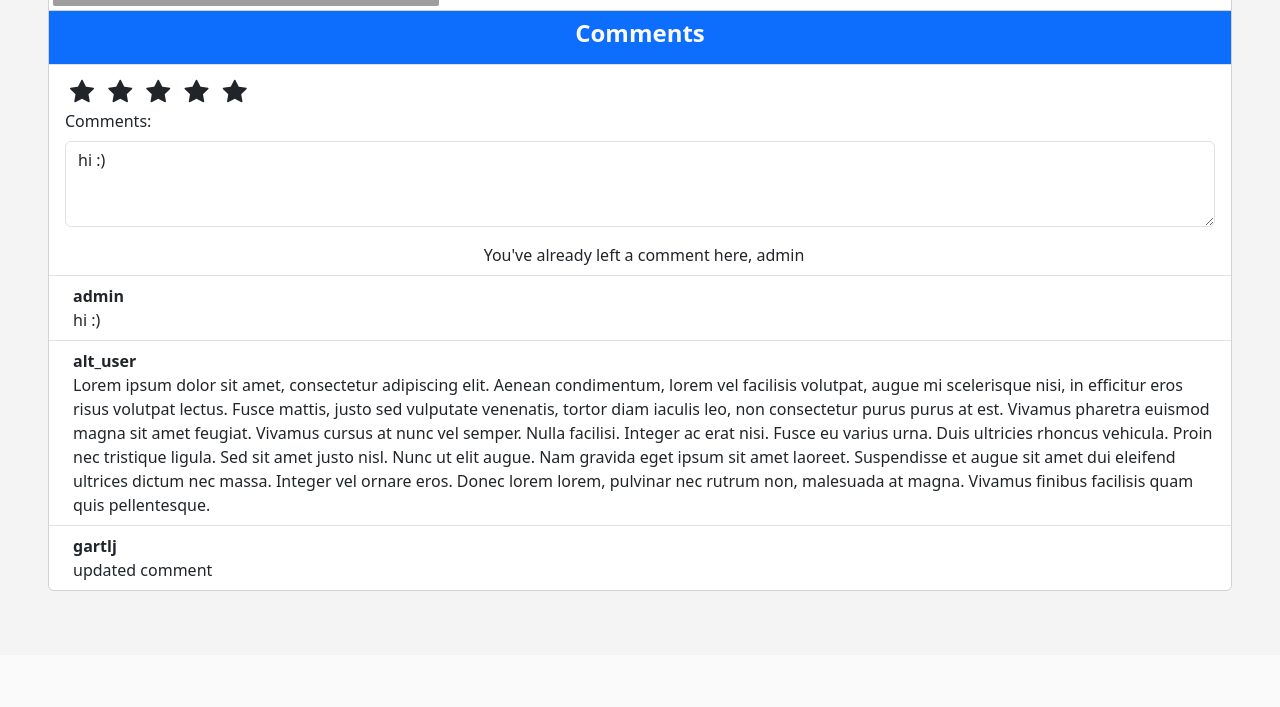
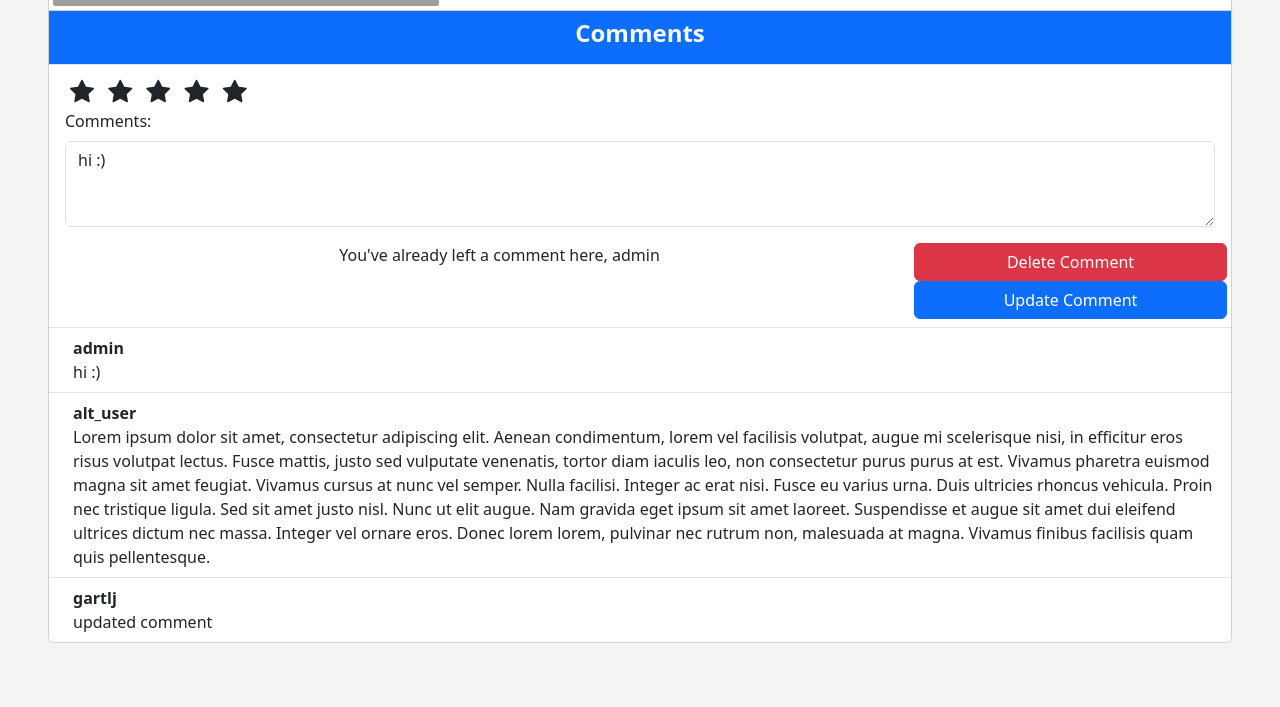
Before and after one commit to asemfi/CS416FinalProject, a Django app: page /ticketmaster/event/view/1234 in a window 1280 px wide. Shown: the part 542-1249 px from the top of the page. Before the commit the page ends 1133 px from the top, so only its background shows below. Run offline with Django 4.2, Linux system fonts and the light colour scheme; a user stored in the database is signed in; data comes from the database, SQL or seed files in the repository; both versions use the stored data as it was after the commit; grey boxes are pictures that could not be loaded.

Commit message:
comments can be updated!!! Jocelyn

```diff
--- a/templates/eventview.html
+++ b/templates/eventview.html
@@ -69,11 +69,12 @@
                 <li class="star" id="star5"><i class="bi bi-star"></i></li>
               </ul>
               <!-- Hidden input field to store the users rating -->
-              <input type="hidden" name="rating" id="rating-input" value="">
+              <input type="hidden" name="starRating" id="rating-input" value="">
               <div class="mb-3">
                 <label for="comment-input" class="form-label">Comments:</label>
-                <textarea class="form-control" id="comment-input" name="comments" rows="3"></textarea>
+                <textarea class="form-control" id="comment-input" name="comment" rows="3"></textarea>
               </div>
+              <div class="row d-flex float-end" id="button-holder"></div>
             </form>
             <!-- check if user has already left a comment -->
             <!--    if yes, prompts should autofill with current comment info -->
@@ -152,16 +153,37 @@
           });
         });
 
+        let form = $('#button-holder');
         {% if commentExists %}
-          <!-- if user has a comment logged -->
-            <!-- populate fields -->
-            $('#star' + userRating).trigger('click');
-            $('#comment-input').val(userComment);
-            <!-- add an update button -->
-            <!-- add a delete button -->
+        <!-- if user has a comment logged -->
+          <!-- populate fields -->
+          $('#star' + userRating).trigger('click');
+          $('#comment-input').val(userComment);
+          <!-- add a delete button -->
+          let deleteButt = $('<button>', {
+            type: 'submit',
+            text: 'Delete Comment',
+            class: 'btn btn-danger',
+            id: 'delete-button'
+          });
+          form.append(deleteButt);
+          <!-- add an update button -->
+          let updateButt = $('<button>', {
+            type: 'submit',
+            text: 'Update Comment',
+            class: 'btn btn-primary',
+            id: 'update-button'
+          });
+          form.append(updateButt);
         {% else %}
           <!-- if user has not commented yet -->
             <!-- add a submit button -->
+          let submitButt = $('<button>', {
+            type: 'submit',
+            text: 'Comment',
+            class: 'btn btn-primary',
+            id: 'submit-button'
+          });
         {% endif %}
       {% else %}
       {% endif %}
--- a/ticketMaster/views.py
+++ b/ticketMaster/views.py
@@ -5,16 +5,16 @@ from django.contrib import messages
 from django.shortcuts import render, redirect
 from django.shortcuts import HttpResponse
 from django.http import JsonResponse
+from django.urls import reverse
 from django.utils import timezone
 
 from .models import Event, Comment, SavedEvent
+from .forms import *
 
 
 def ticketmaster(request):
-    print('in ticketmaster')
     # if the request method is a post
     if request.method == 'POST':
-        print('inside post')
         # get the search term and location
         search_term = request.POST.get('search-term')
         city = request.POST.get('city')
@@ -39,7 +39,6 @@ def ticketmaster(request):
 
         # call get_event_search function() to get the data from the API
         event_search_result = get_event_search(search_term, city)
-        # print(event_search_result)
 
         # If the request to fetch data from ticketmaster was unsuccessful or returned None
         if event_search_result is None:
@@ -49,7 +48,6 @@ def ticketmaster(request):
             return redirect('ticketmaster')
 
         else:
-            print("Else Block")
             # print the response for testing purpose (open "Run" at the bottom to see what is printed)
             if '_embedded' in event_search_result and event_search_result['_embedded']:
                 events = event_search_result['_embedded']['events']
@@ -153,10 +151,10 @@ def view_event(request, event_id):
     event = Event.objects.get(event_id=event_id)
 
     # get array of comments
-    comment_list = Comment.objects.filter(eventID__event_id=event_id)
+    comment_list = get_comment_array(event_id)
 
-    # check if user has already left a comment
-    already_commented = Comment.objects.get(user=request.user)
+    # get user's comment
+    already_commented = get_comment(event_id, request.user)
 
     context = {
         'event_id': event_id,
@@ -213,9 +211,56 @@ def get_event_search(search_term, city_name, ):
         return None
 
 
-def update_comment(request):
-    return None
+def update_comment(request, event_id):
+    if request.method == 'POST':
+        print('request method is post')
+        print('event_id = ' + event_id)
+        form = CommentForm(request.POST)
+        print(request.POST)
+        if form.is_valid():
+            print('form is valid')
+            user = request.user
+            star_rating = form.cleaned_data['starRating']
+            comment_text = form.cleaned_data['comment']
+            success = update_comment_content(event_id, user, star_rating, comment_text)
+
+            if success:
+                return redirect(reverse('view_event',  kwargs={'event_id': event_id}))
+
+    return redirect('ticketmaster')
 
 
 def delete_comment(request):
     return None
+
+
+def get_comment(event_id, user):
+    try:
+        comment = Comment.objects.get(eventID__event_id=event_id, user=user)
+        return comment
+    except Comment.DoesNotExist:
+        # when event has no comment from user
+        return None
+
+
+def get_comment_array(event_id):
+    try:
+        comments = Comment.objects.filter(eventID__event_id=event_id)
+        return comments
+    except Comment.DoesNotExist:
+        # when event has no comments
+        return None
+
+
+def update_comment_content(event_id, user, rating, comment):
+    try:
+        # Get the comment based on the event id
+        user_comment = get_comment(event_id, user)
+        user_comment.comment = comment
+        user_comment.starRating = rating
+        # Save the changes to the database
+        user_comment.save()
+        return comment
+
+    except Comment.DoesNotExist:
+        return None
```
Also changed, not shown: ticketMaster/forms.py (added, +26 -0 lines), db.sqlite3.
